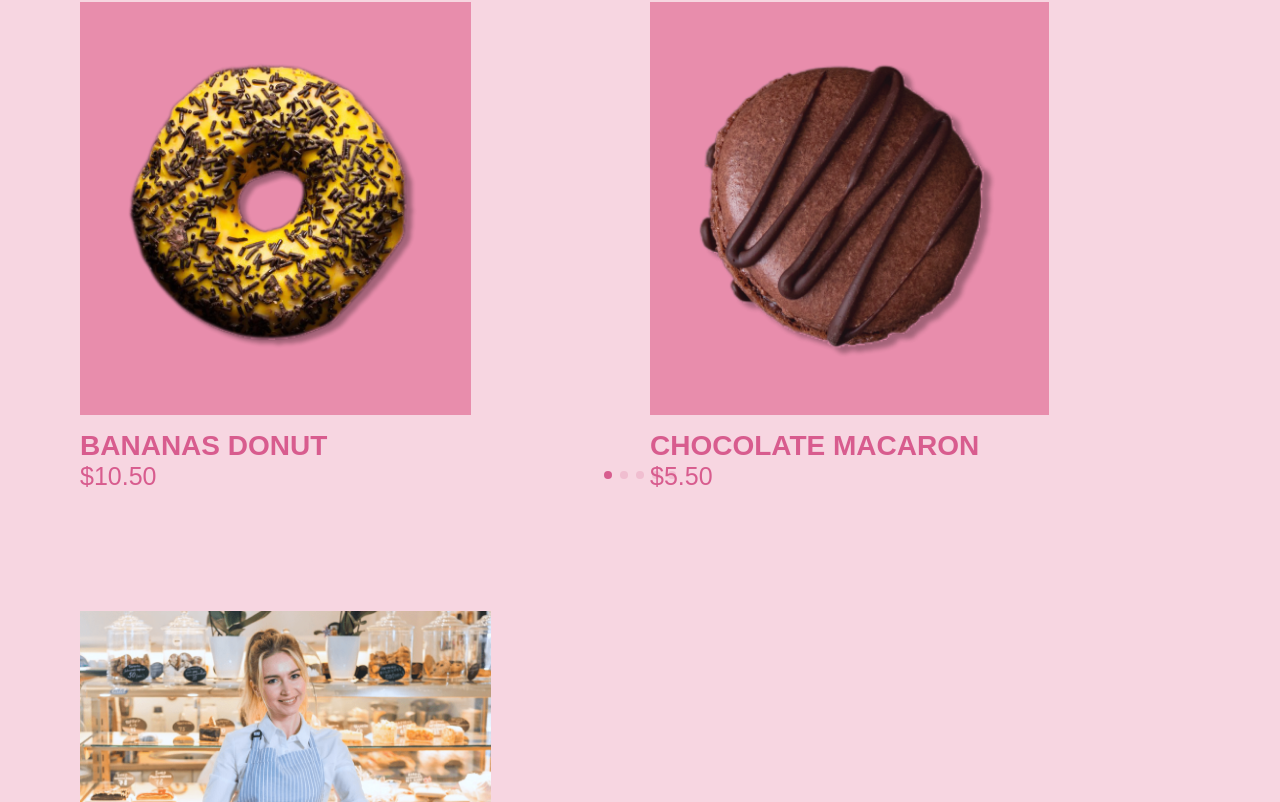
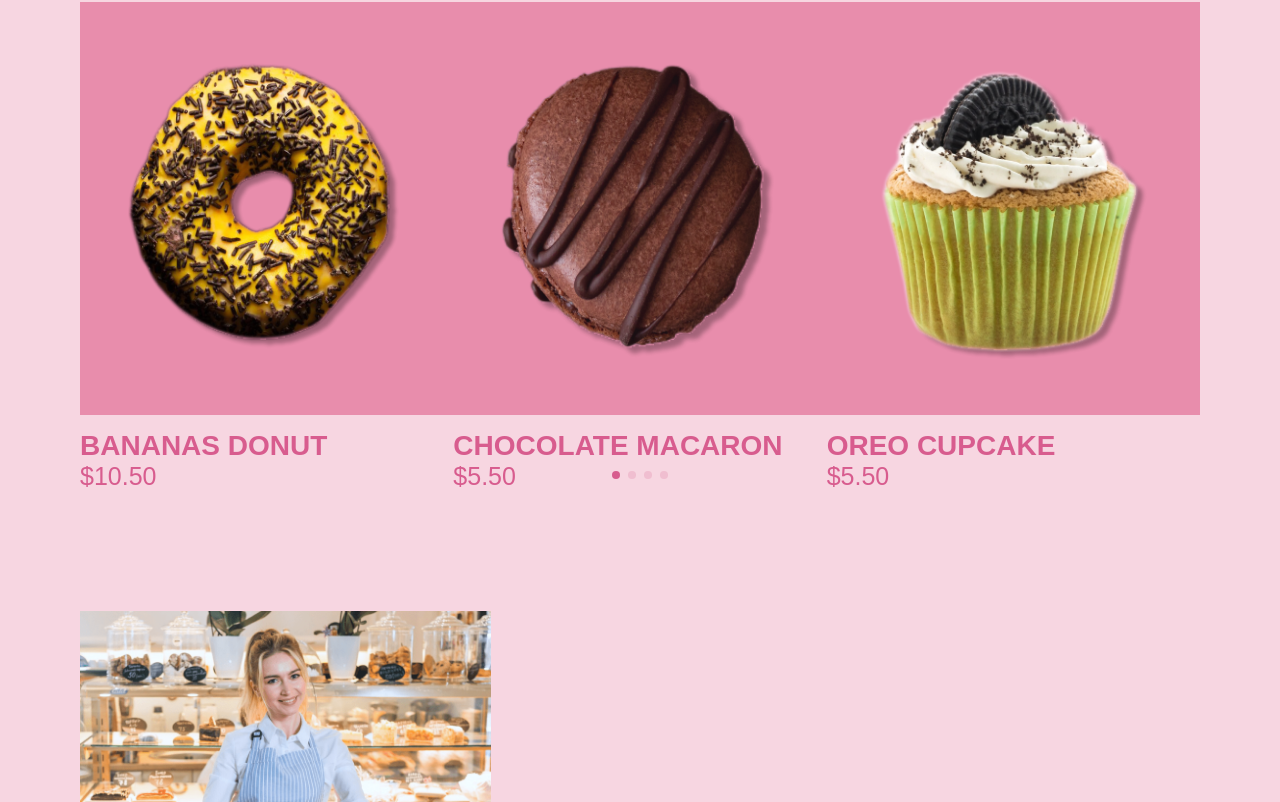
Before and after one commit to IvanTymoshchuk/SweetBitesShop, a React (Create React App) app: page / in a window 1280 px wide. Shown: the part 1293-2095 px from the top of the page. Built offline with nearby package versions, Linux system fonts and the light colour scheme; a web font is replaced by a local one.

Commit message:
Update Donuts.jsx

```diff
--- a/src/components/Donuts/Donuts.jsx
+++ b/src/components/Donuts/Donuts.jsx
@@ -25,7 +25,7 @@
             slidesPerView: 2,
             spaceBetween: 20,
           },
-          1440: {
+          1024: {
             slidesPerView: 3,
           },
         }}
```
